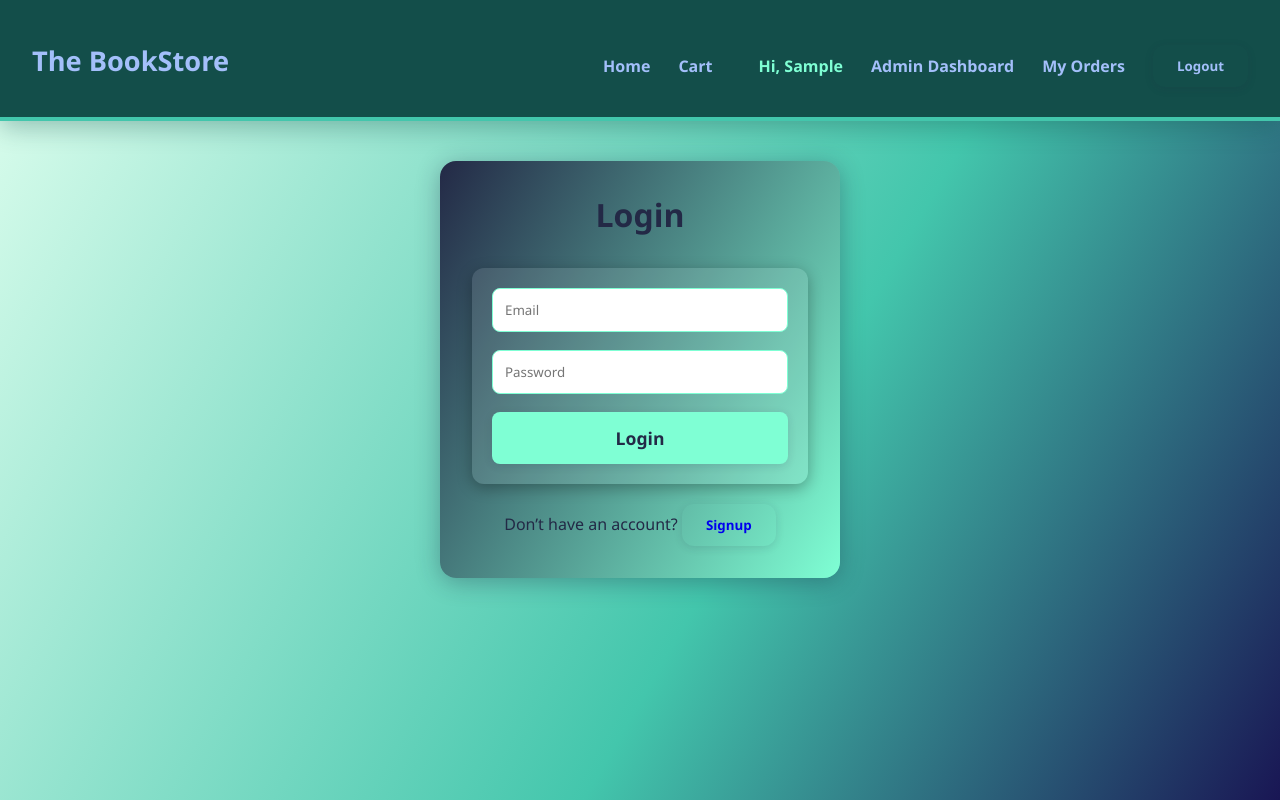
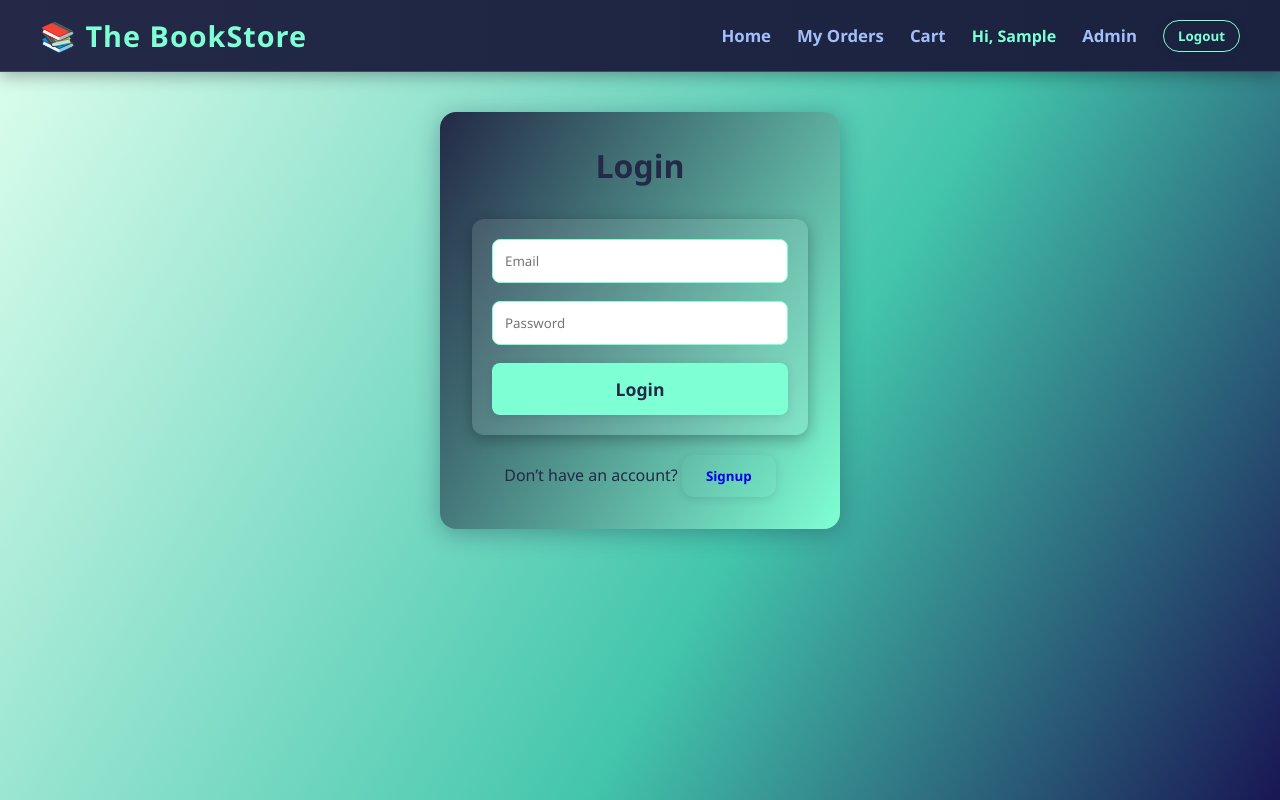
Before and after one commit to anshitaBajpai/The-Bookstore, a React (Vite) app in the folder frontend/: page /auth in a window 1280 px wide. Built offline with nearby package versions, Linux system fonts and the light colour scheme; sample sign-in values are in the browser's storage.

Commit message:
feat: replace Header component with Navbar across multiple pages

```diff
--- a/frontend/src/components/Navbar.jsx
+++ b/frontend/src/components/Navbar.jsx
@@ -6,104 +6,124 @@ function Navbar() {
   const { cart } = useContext(CartContext);
 
   const cartCount = cart.reduce((sum, item) => sum + item.quantity, 0);
+
   const username = localStorage.getItem("username");
   const role = localStorage.getItem("role");
 
   const handleLogout = () => {
     localStorage.clear();
-    window.location.href = "/auth"; // redirect to AuthPage
+    window.location.href = "/auth";
+  };
+
+  const linkStyle = {
+    color: "#a3bffa",
+    textDecoration: "none",
+    fontWeight: 600,
+    fontSize: "1.05rem",
+    transition: "color 0.2s",
   };
 
   return (
     <nav
       style={{
-        padding: "18px 32px",
+        position: "sticky",
+        top: 0,
+        zIndex: 1000,
+        background: "linear-gradient(90deg, #232946, #1a223f)",
+        padding: "16px 40px",
         display: "flex",
         justifyContent: "space-between",
         alignItems: "center",
+        boxShadow: "0 4px 16px rgba(0,0,0,0.3)",
+        borderBottom: "1px solid #3b4a6b",
       }}
     >
-      <h2 style={{ color: "#a3bffa", fontWeight: 700, fontSize: "1.7rem" }}>
-        The BookStore
-      </h2>
-
-      <div style={{ display: "flex", gap: "28px", alignItems: "center" }}>
-        {username && (
-          <>
+      {/* Logo */}
       <Link
         to="/"
         style={{
-                color: "#a3bffa",
+          color: "#7fffd4",
+          fontWeight: 800,
+          fontSize: "1.8rem",
+          letterSpacing: "1px",
           textDecoration: "none",
-                fontWeight: 600,
         }}
       >
+        📚 The BookStore
+      </Link>
+
+      {/* Navigation */}
+      <div style={{ display: "flex", gap: "26px", alignItems: "center" }}>
+        <Link to="/" style={linkStyle}>
           Home
         </Link>
-            <Link
-              to="/cart"
+
+        {username && (
+          <Link to="/orders" style={linkStyle}>
+            My Orders
+          </Link>
+        )}
+
+        <Link to="/cart" style={linkStyle}>
+          Cart{" "}
+          {cartCount > 0 && (
+            <span
               style={{
-                color: "#a3bffa",
-                textDecoration: "none",
-                fontWeight: 600,
+                background: "#7fffd4",
+                color: "#232946",
+                padding: "2px 8px",
+                borderRadius: "12px",
+                fontSize: "0.9rem",
+                fontWeight: 700,
+                marginLeft: "6px",
               }}
             >
-              Cart{" "}
-              {cartCount > 0 && (
-                <span style={{ color: "#7fffd4" }}>({cartCount})</span>
+              {cartCount}
+            </span>
           )}
         </Link>
-          </>
-        )}
 
         {!username ? (
-          <Link
-            to="/auth"
-            style={{
-              color: "#a3bffa",
-              textDecoration: "none",
-              fontWeight: 600,
-            }}
-          >
+          <Link to="/auth" style={linkStyle}>
             Login
           </Link>
         ) : (
           <>
             <span
-              style={{ color: "#7fffd4", fontWeight: 600, marginLeft: "18px" }}
+              style={{
+                color: "#7fffd4",
+                fontWeight: 600,
+                fontSize: "1rem",
+              }}
             >
               Hi, {username.charAt(0).toUpperCase() + username.slice(1)}
             </span>
+
             {role === "admin" && (
-              <Link
-                to="/admin"
-                style={{
-                  color: "#a3bffa",
-                  textDecoration: "none",
-                  fontWeight: 600,
-                }}
-              >
-                Admin Dashboard
+              <Link to="/admin" style={linkStyle}>
+                Admin
               </Link>
             )}
-            <Link
-              to="/orders"
-              style={{
-                color: "#a3bffa",
-                textDecoration: "none",
-                fontWeight: 600,
-              }}
-            >
-              My Orders
-            </Link>
+
             <button
               onClick={handleLogout}
               style={{
                 background: "transparent",
-                color: "#a3bffa",
-                border: "none",
+                border: "1.5px solid #7fffd4",
+                color: "#7fffd4",
+                padding: "6px 14px",
+                borderRadius: "20px",
+                fontWeight: 600,
                 cursor: "pointer",
-                fontWeight: 600,
+                transition: "all 0.2s",
+              }}
+              onMouseOver={(e) => {
+                e.currentTarget.style.background = "#7fffd4";
+                e.currentTarget.style.color = "#232946";
+              }}
+              onMouseOut={(e) => {
+                e.currentTarget.style.background = "transparent";
+                e.currentTarget.style.color = "#7fffd4";
               }}
             >
               Logout
--- a/frontend/src/pages/Admin.jsx
+++ b/frontend/src/pages/Admin.jsx
@@ -1,6 +1,6 @@
 import React, { useState, useEffect } from "react";
 import axios from "axios";
-import Header from "../components/Header";
+import Navbar from "../components/Navbar";
 
 const Admin = () => {
   const [books, setBooks] = useState([]);
@@ -67,7 +67,7 @@ const Admin = () => {
 
   return (
     <>
-      <Header />
+      <Navbar />
       <div
         style={{
           padding: "32px",
--- a/frontend/src/pages/AuthPage.jsx
+++ b/frontend/src/pages/AuthPage.jsx
@@ -1,7 +1,7 @@
 import React, { useState } from "react";
 import { useNavigate } from "react-router-dom";
 import axios from "axios";
-import Header from "../components/Header";
+import Navbar from "../components/Navbar";
 
 function AuthPage() {
   const [isLogin, setIsLogin] = useState(true);
@@ -48,7 +48,7 @@ function AuthPage() {
 
   return (
     <>
-      <Header />
+      <Navbar />
       <div
         style={{
           padding: "32px",
--- a/frontend/src/pages/Cart.jsx
+++ b/frontend/src/pages/Cart.jsx
@@ -1,8 +1,8 @@
-import Header from "../components/Header";
 import React, { useContext } from "react";
 import { CartContext } from "../context/CartContext.jsx";
 import { useNavigate } from "react-router-dom";
 import axios from "axios";
+import Navbar from "../components/Navbar.jsx";
 
 function Cart() {
   const { cart, removeFromCart, increaseQuantity, decreaseQuantity } =
@@ -39,7 +39,7 @@ function Cart() {
   if (cart.length === 0) {
     return (
       <>
-        <Header />
+        <Navbar />
         <div
           style={{
             minHeight: "100vh",
@@ -62,7 +62,7 @@ function Cart() {
 
   return (
     <>
-      <Header />
+      <Navbar />
       <div
         style={{
           minHeight: "100vh",
--- a/frontend/src/pages/CartPage.jsx
+++ b/frontend/src/pages/CartPage.jsx
@@ -1,5 +1,3 @@
-
-
 import React, { useContext } from "react";
 import CartContext from "../context/CartContext";
 
@@ -44,7 +42,7 @@ function CartPage() {
               cursor: "pointer",
             }}
           >
-             Remove
+            Remove
           </button>
         </div>
       ))}
--- a/frontend/src/pages/Home.jsx
+++ b/frontend/src/pages/Home.jsx
@@ -1,7 +1,7 @@
 import React, { useState, useEffect } from "react";
 import axios from "axios";
 import BookCard from "../components/BookCard";
-import Header from "../components/Header";
+import Navbar from "../components/Navbar";
 
 const Home = () => {
   const [books, setBooks] = useState([]);
@@ -27,7 +27,7 @@ const Home = () => {
 
   return (
     <>
-      <Header />
+      <Navbar />
 
       <div
         style={{
--- a/frontend/src/pages/Orders.jsx
+++ b/frontend/src/pages/Orders.jsx
@@ -1,6 +1,6 @@
 import React, { useEffect, useState } from "react";
 import axios from "axios";
-import Header from "../components/Header";
+import Navbar from "../components/Navbar";
 
 const Orders = () => {
   const [orders, setOrders] = useState([]);
@@ -25,7 +25,7 @@ const Orders = () => {
 
   return (
     <>
-      <Header />
+      <Navbar />
       <div
         style={{
           minHeight: "100vh",
```
Also changed, not shown: frontend/src/pages/Login.jsx (+37 -21 lines), frontend/src/pages/Signup.jsx (+60 -29 lines). Lines whose indentation alone changed are shown as unchanged.
